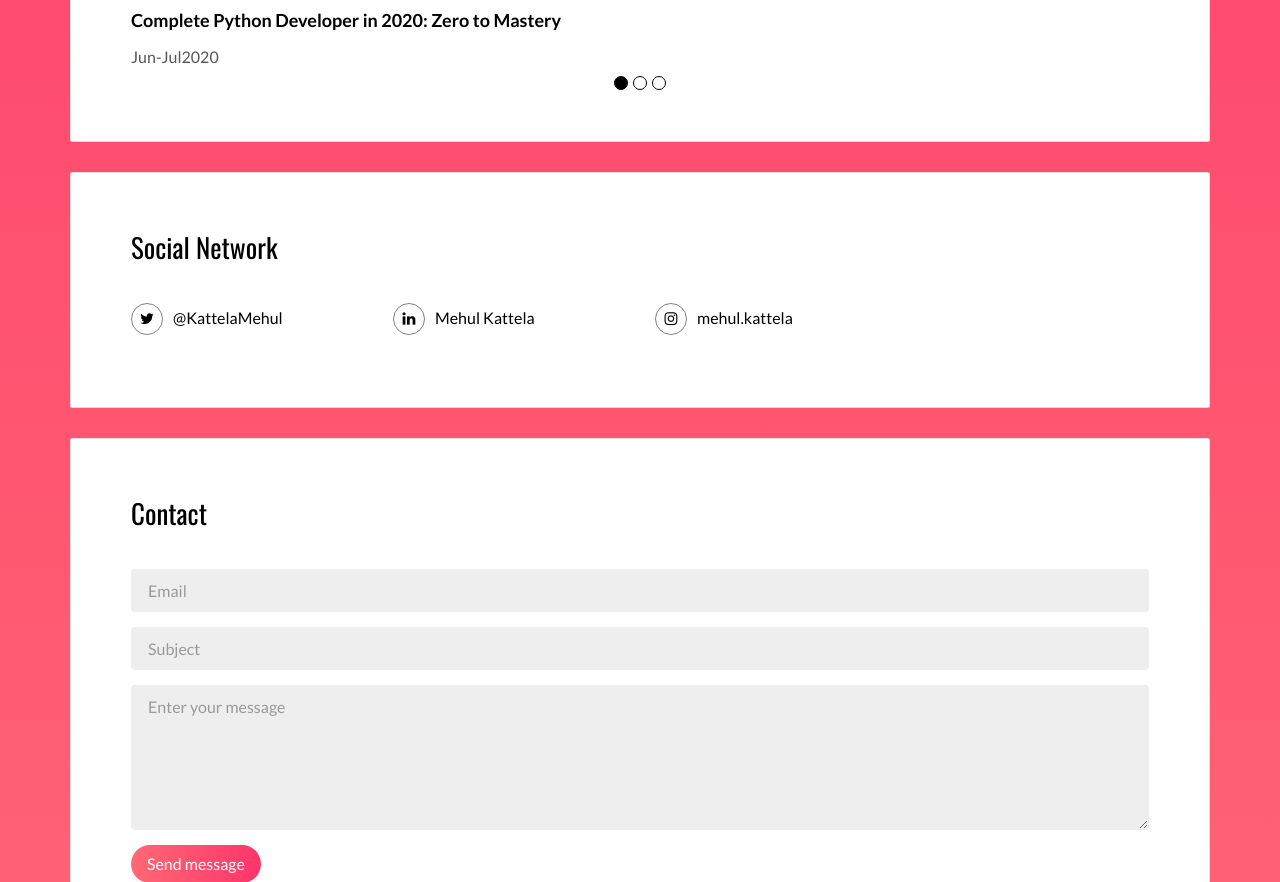
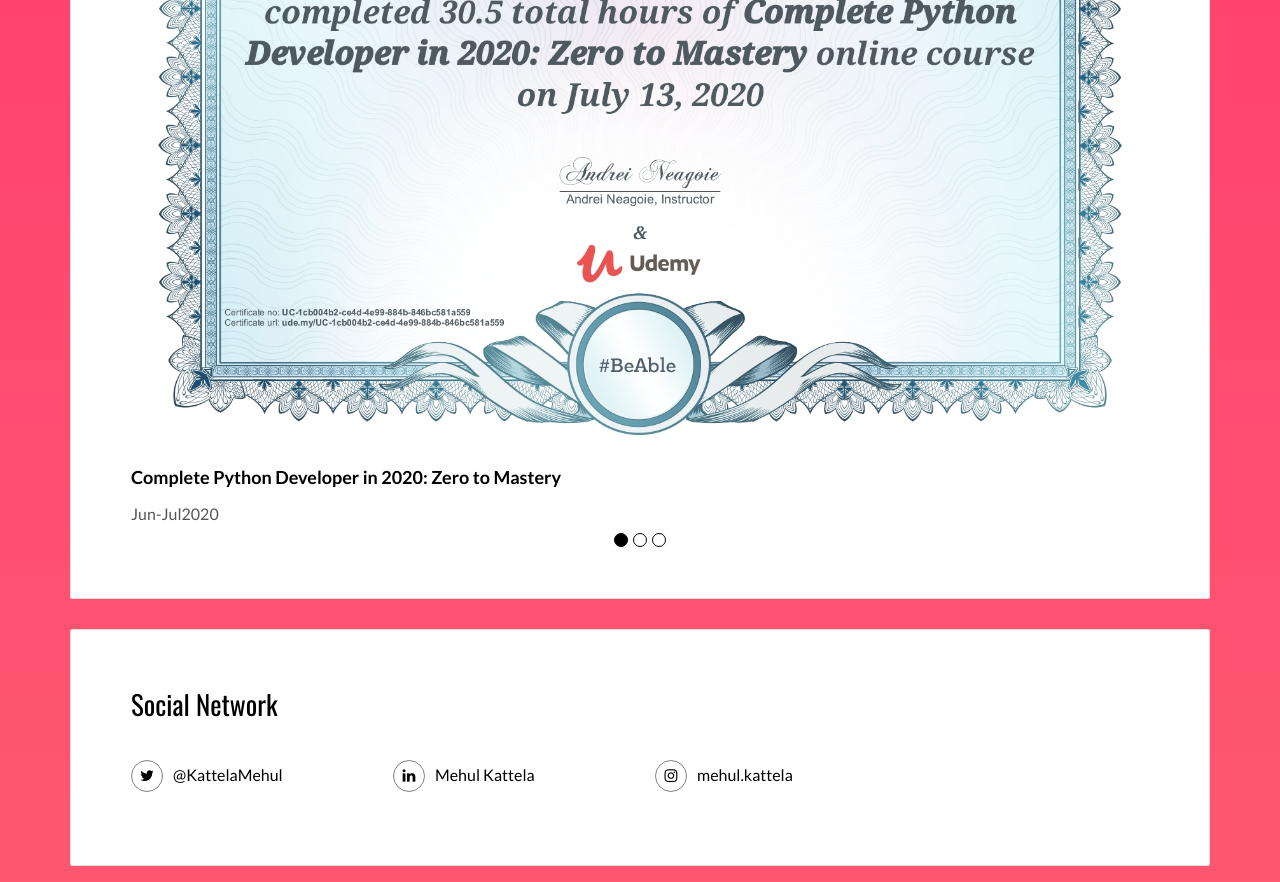
Before and after one commit to mehulkattela/portfo, a Flask app: page / in a window 1280 px wide. Shown: the part 2922-3804 px from the top of the page. Run offline with Flask 2, Linux system fonts and the light colour scheme; some libraries are stand-ins or nearby versions.

Commit message:
updated index.html for udemy certificate

```diff
--- a/templates/index.html
+++ b/templates/index.html
@@ -191,7 +191,7 @@
             <!-- Wrapper for slides -->
             <div class="carousel-inner" role="listbox">
               <div class="item active">
-                <img src="./static/assets/images/AWS_Certificate" class="img-responsive" alt="...">
+                <img src="./static/assets/images/UdemyPythonCertificate.jpg" class="img-responsive" alt="...">
                 <div class="carousel-caption">
                   <h3 class="h5">Complete Python Developer in 2020: Zero to Mastery</h3>
                   <p>Jun-Jul2020</p>
```
